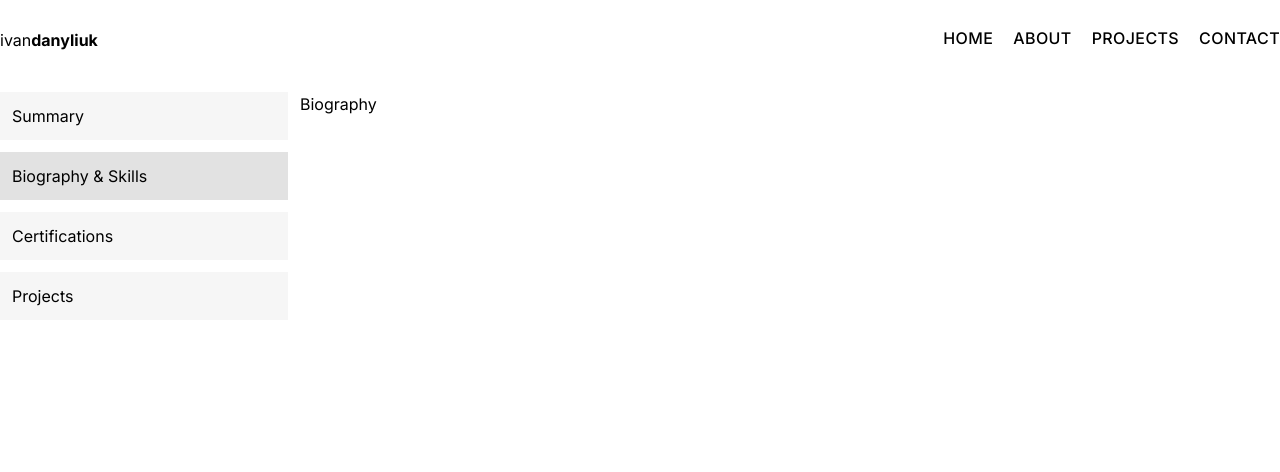
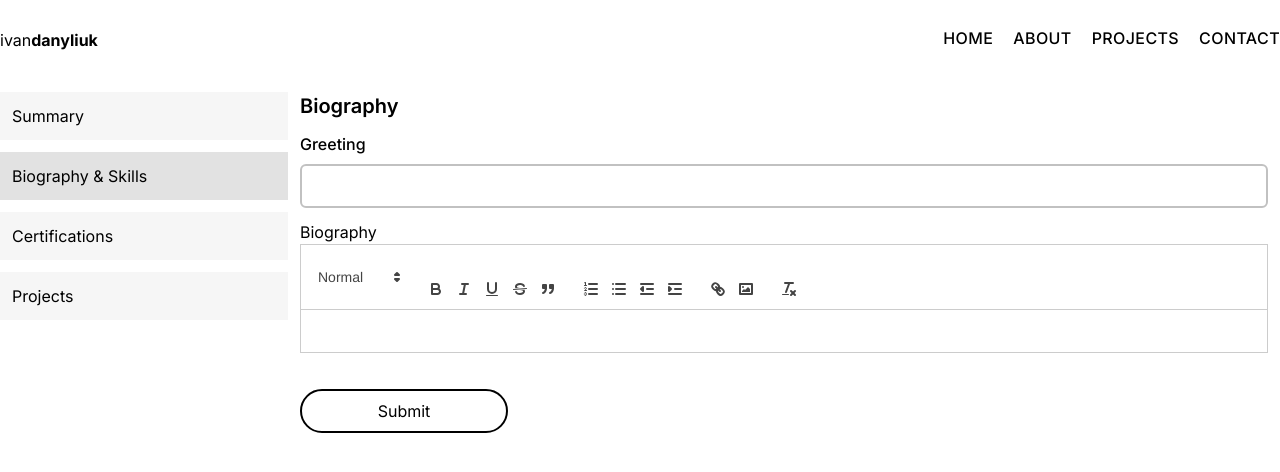
Before and after one commit to IvanDanyliuk/portfolio, a Next.js app: page /admin/biography in a window 1280 px wide. Shown: the top 472 px of the page. Built offline with nearby package versions, Linux system fonts and the light colour scheme.

Commit message:
add the Editor component, add the Biography section for the Admin panel

```diff
--- a/app/admin/biography/page.tsx
+++ b/app/admin/biography/page.tsx
@@ -1,6 +1,62 @@
+'use client'
+
+import dynamic from 'next/dynamic'
+import { useForm } from 'react-hook-form'
+import Input from '@/components/Input'
+import Editor from '@/components/Editor';
+import { error } from 'console';
+import Button from '@/components/Button';
+
+interface FormState {
+  greeting: string;
+  biography: string;
+}
+
 const Biography = () => {
+  const {
+    register,
+    control,
+    formState: { errors },
+    handleSubmit,
+    reset
+  } = useForm<FormState>();
+
+  const handleBiographySubmit = (data: any) => {
+    console.log(data)
+  }
+
   return (
-    <div>Biography</div>
+    <div>
+      <section>
+        <h3 className='mb-3 text-xl font-semibold'>Biography</h3>
+        <form
+          onSubmit={handleSubmit(handleBiographySubmit)}
+          className='relative mb-7 w-full flex flex-col gap-3 form'
+        >
+          <Input
+            name='greeting'
+            label='Greeting'
+            register={register}
+            registerOptions={{ required: 'Greeting is required!' }}
+            error={errors.greeting}
+          />
+          <Editor
+            name='biography'
+            label='Biography'
+            control={control}
+            register={register}
+            error={errors.biography}
+          />
+          <Button type='submit' title='Submit' />
+        </form>
+      </section>
+      <section>
+
+      </section>
+      <section>
+
+      </section>
+    </div>
   )
 }
 
--- a/app/admin/layout.tsx
+++ b/app/admin/layout.tsx
@@ -16,17 +16,8 @@ const AdminLayout: React.FC<AdminLayoutProps> = ({ children }) => {
 
   return (
     <div className='py-3 flex flex-col md:flex-row grow'>
-      {/* <ul className='w-full md:w-72 flex flex-row md:flex-col gap-3'>
-        {adminPanelLinks.map(({ label, link }) => (
-          <li key={uuid()}>
-            <Link href={link} className={`p-3 block bg-gray-${pathname === link ? '300' : '200'}`}>
-              {label}
-            </Link>
-          </li>
-        ))}
-      </ul> */}
       <AdminNavbar />
-      <div className='px-3'>
+      <div className='px-3 flex-1'>
         {children}
       </div>
     </div>
--- a/app/auth/page.tsx
+++ b/app/auth/page.tsx
@@ -14,7 +14,6 @@ const page = () => {
   const {
     register,
     handleSubmit,
-    control,
     formState: { errors },
     reset
   } = useForm<Credentials>();
@@ -28,7 +27,7 @@ const page = () => {
   return (
     <div className='flex flex-col grow justify-center items-center'>
       <h2 className='mb-3 text-3xl font-bold'>Login</h2>
-      <form action="" onSubmit={login} className='w-full md:w-[350px] flex flex-col gap-3 items-center'>
+      <form action="" onSubmit={handleSubmit(login)} className='w-full md:w-[350px] flex flex-col gap-3 items-center form'>
         <Input
           name='keyword'
           label='Keyword'
--- a/app/globals.css
+++ b/app/globals.scss
@@ -26,22 +26,22 @@ main {
 
 .nav-link {
   @apply relative inline-block font-medium tracking-wide;
-}
 
-.nav-link:after {
+  &:after {
     @apply relative bottom-0 left-0 content-[''] block w-0 h-1 bg-black transition-[width] duration-300 ease-in-out;
   }
 
-.nav-link:hover:after {
+  &:hover:after {
     @apply w-full;
+  }
 }
 
 .nav-link__active {
   @apply relative inline-block font-medium tracking-wide;
+
+  &:after {
+    @apply relative bottom-0 left-0 content-[''] block w-full h-1 bg-black;
   }
-
-.nav-link__active:after {
-  @apply relative bottom-0 left-0 content-[''] block w-full h-1 bg-black;
 }
 
 .admin-nav-link {
@@ -68,16 +68,22 @@ main {
   @apply w-72;
 }
 
-.field-container {
+.field {
   @apply w-full flex flex-col;
-}
 
-.field-label {
+  label {
     @apply mb-2 text-text-primary font-medium text-base;
   }
 
-.field {
+  input, textarea {
     @apply px-3 py-2 border-2 border-gray-100 rounded-md;
+  }
+}
+
+.form {
+  button {
+    @apply mt-6;
+  }
 }
 
 
@@ -98,20 +104,6 @@ main {
   @apply animate-from-right
 }
 
-.social-media {
-  /* animation-duration: 3s;
-  animation-name: social;
-  animation-direction: alternate; */
-}
-
-/* @keyframes social {
-  from {
-    bottom: -100%;
-  }
-  to {
-    bottom: 0;
-  }
-} */
 
 .cta-link {
   @apply w-72 px-6 py-2 border-2 border-black rounded-3xl hover:bg-black text-center hover:text-white transition ;
--- a/app/layout.tsx
+++ b/app/layout.tsx
@@ -1,4 +1,4 @@
-import './globals.css'
+import './globals.scss'
 import type { Metadata } from 'next'
 import Logo from '@/components/Logo'
 import '@fortawesome/fontawesome-svg-core/styles.css'
--- /dev/null
+++ b/components/Editor.tsx
@@ -0,0 +1,56 @@
+'use client'
+
+import dynamic from 'next/dynamic'
+import { Control, Controller, FieldError, RegisterOptions, UseFormRegister } from 'react-hook-form'
+const ReactQuill = dynamic(() => import('react-quill'), { ssr: false })
+import 'react-quill/dist/quill.snow.css'
+
+interface EditorProps {
+  name: string;
+  label: string;
+  control: Control<any>;
+  register: UseFormRegister<any>;
+  registerOptions?: RegisterOptions;
+  error?: FieldError;
+  [x: string]: any;
+}
+
+const Editor: React.FC<EditorProps> = ({ name, label, control, register, registerOptions, error, ...props }) => {
+  const modules = {
+    toolbar: [
+      [{ 'header': [1, 2, 3, 4, 5, 6, false] }],
+      ['bold', 'italic', 'underline','strike', 'blockquote'],
+      [{'list': 'ordered'}, {'list': 'bullet'}, {'indent': '-1'}, {'indent': '+1'}],
+      ['link', 'image'],
+      ['clean']
+    ],
+  };
+
+  const formats = [
+    'header',
+    'bold', 'italic', 'underline', 'strike', 'blockquote',
+    'list', 'bullet', 'indent',
+    'link', 'image'
+  ];
+
+  return (
+    <div>
+      <label className='field-label'>{label}</label>
+      <Controller
+        name={name}
+        control={control}
+        render={({ field: { onChange, value } }) => (
+          <ReactQuill
+            theme='snow'
+            onChange={(name) => onChange(name)}
+            value={value}
+            modules={modules}
+            formats={formats}
+          />
+        )}
+      />
+    </div>
+  )
+}
+
+export default Editor
--- a/components/Input.tsx
+++ b/components/Input.tsx
@@ -20,8 +20,8 @@ const Input = ({
   ...props
 }: InputProps) => {
   return (
-    <div className='field-container'>
-      <label htmlFor={name} className='field-label'>
+    <div className='field'>
+      <label htmlFor={name}>
         {error ? error.message : label}
       </label>
       <input
@@ -29,7 +29,6 @@ const Input = ({
         type={type ? type : 'text'}
         {...props}
         {...register(name, registerOptions)}
-        className='field'
       />
     </div>
   )
--- a/package.json
+++ b/package.json
@@ -30,7 +30,9 @@
     "react": "18.2.0",
     "react-dom": "18.2.0",
     "react-hook-form": "^7.45.4",
+    "react-quill": "^2.0.0",
     "resend": "^1.0.0",
+    "sass": "^1.66.1",
     "tailwindcss": "3.3.3",
     "typescript": "5.1.6",
     "uuid": "^9.0.0"
```
Also changed, not shown: 1 other file (tests, documents, lock files or other folders). Lines whose indentation alone changed are shown as unchanged.
